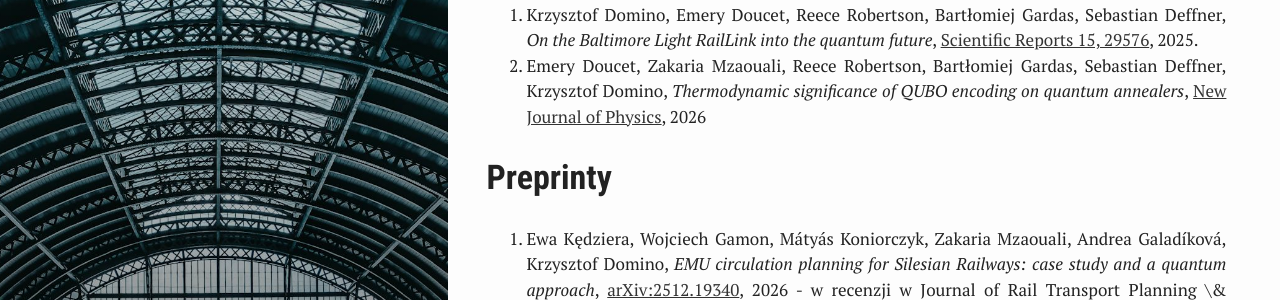
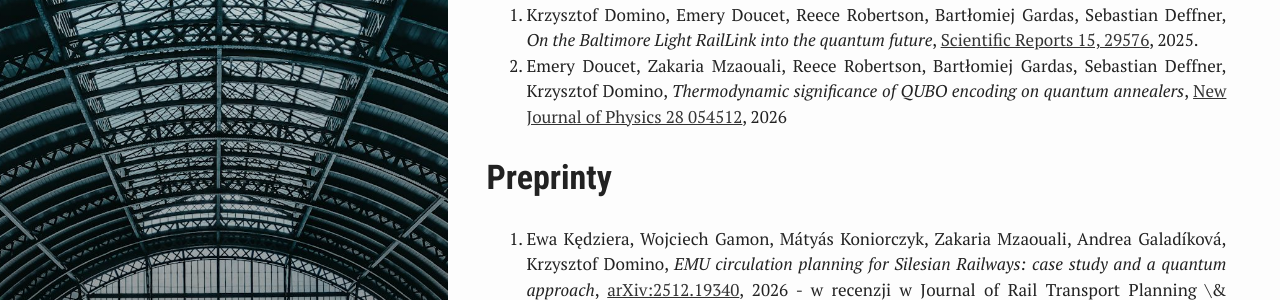
Before and after one commit to iitis/optipubtrans-website, a Jekyll site: the page built from papers.md, in a window 1280 px wide and 1058 px high. Shown: the part 163-463 px from the top of the window. Built offline with Jekyll 4.4.1, drawn with Linux system fonts in a browser that asks for light colours.

Commit message:
Update papers.md

```diff
--- a/papers.md
+++ b/papers.md
@@ -10,7 +10,7 @@ active: true
 # Opublikowane
 
 1. Krzysztof Domino, Emery Doucet, Reece Robertson, Bartłomiej Gardas, Sebastian Deffner, *On the Baltimore Light RailLink into the quantum future*, [Scientific Reports 15, 29576](https://www.nature.com/articles/s41598-025-15545-0), 2025.
-2. Emery Doucet, Zakaria Mzaouali, Reece Robertson, Bartłomiej Gardas, Sebastian Deffner, Krzysztof Domino, *Thermodynamic significance of QUBO encoding on quantum annealers*, [New Journal of Physics](https://doi.org/10.1088/1367-2630/ae6e98), 2026
+2. Emery Doucet, Zakaria Mzaouali, Reece Robertson, Bartłomiej Gardas, Sebastian Deffner, Krzysztof Domino, *Thermodynamic significance of QUBO encoding on quantum annealers*, [New Journal of Physics 28 054512](https://doi.org/10.1088/1367-2630/ae6e98), 2026
 
 # Preprinty
 
```
